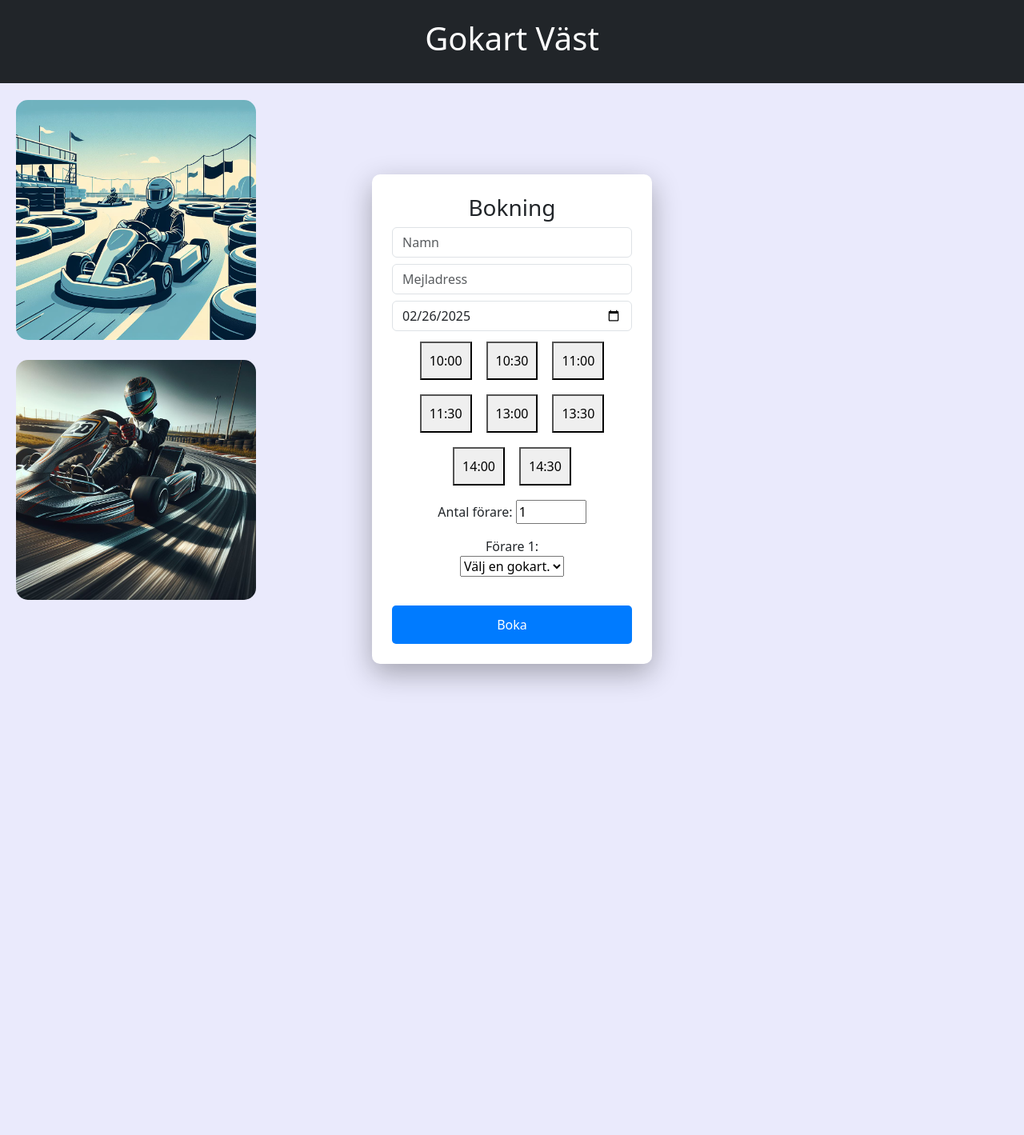
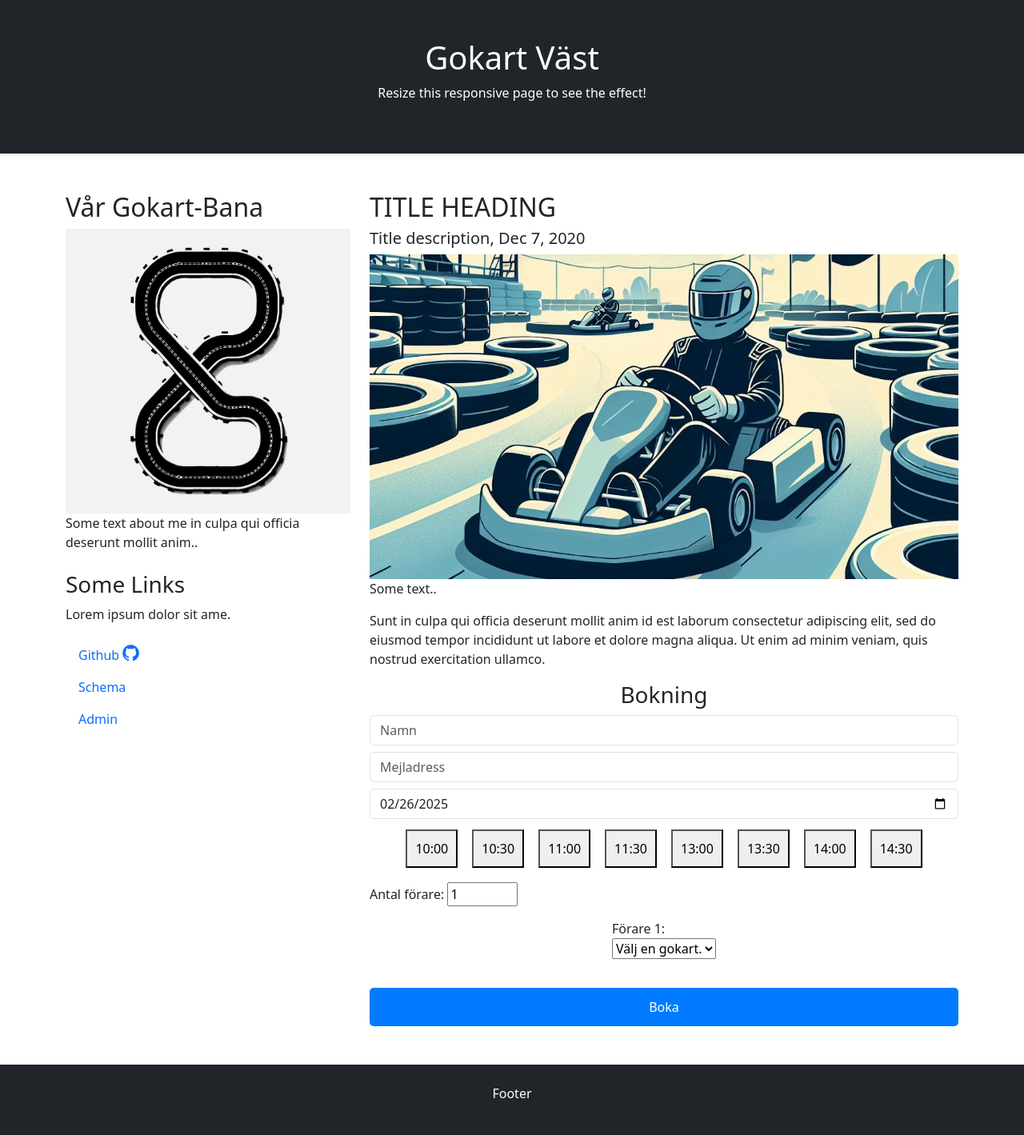
Before and after one commit to EliasDDev/gokart, a Django app: page / in a window 1280 px wide. Shown: the whole page at 80% size. Before the commit the page ends 858 px from the top, so only its background shows below. Run offline with Django 5.2, Linux system fonts and the light colour scheme; data that the repository does not hold is empty.

Commit message:
Added bootstrap template

```diff
--- a/gokart/app/templates/index.html
+++ b/gokart/app/templates/index.html
@@ -1,9 +1,12 @@
 <!DOCTYPE html>
 <html lang="en">
+
 <head>
     <meta charset="UTF-8">
     <meta name="viewport" content="width=device-width, initial-scale=1.0">
     <title>Gokart Väst</title>
+
+    <link rel="stylesheet" href="https://cdnjs.cloudflare.com/ajax/libs/font-awesome/4.7.0/css/font-awesome.min.css">
 
     <!-- Jquery -->
     <script src="https://ajax.googleapis.com/ajax/libs/jquery/3.7.1/jquery.min.js"></script>
@@ -16,13 +19,41 @@
 
     <link rel="stylesheet" href="../static/css/style.css">
 </head>
-<body class="main-page">
-    <div class="container-fluid p-4 bg-dark text-white text-center">
+<div class="p-5 bg-dark text-white text-center">
     <h1>Gokart Väst</h1>
+    <p>Resize this responsive page to see the effect!</p>
 </div>
-    <div class="form-container d-flex justify-content-center align-items-center">
-        <!-- Form Container -->
-        <div class="form-card">
+
+<div class="container mt-5">
+    <div class="row">
+        <div class="col-sm-4">
+            <h2>Vår Gokart-Bana</h2>
+            <img src="../static/assets/image1.png" class="img-fluid" alt="Responsive image">
+            <p>Some text about me in culpa qui officia deserunt mollit anim..</p>
+            <h3 class="mt-4">Some Links</h3>
+            <p>Lorem ipsum dolor sit ame.</p>
+            <ul class="nav nav-pills flex-column">
+                <li class="nav-item">
+                    <a class="nav-link" href="https://github.com/EliasDDev/gokart">Github <i class="fa fa-github" style="font-size:24px"></i></a>
+                </li>
+                <li class="nav-item">
+                    <a class="nav-link" href="{% url 'data' %}">Schema</a>
+                </li>
+                <li class="nav-item">
+                    <a class="nav-link" href="{% url 'admin:index' %}">Admin</a>
+                </li>
+            </ul>
+            <hr class="d-sm-none">
+        </div>
+        <div class="col-sm-8">
+            <h2>TITLE HEADING</h2>
+            <h5>Title description, Dec 7, 2020</h5>
+            <img src="../static/assets/image4.jpeg" class="img-fluid" alt="Responsive image">
+            <p>Some text..</p>
+            <p>Sunt in culpa qui officia deserunt mollit anim id est laborum consectetur adipiscing elit, sed do eiusmod
+                tempor incididunt ut labore et dolore magna aliqua. Ut enim ad minim veniam, quis nostrud exercitation
+                ullamco.</p>
+
             <form method="POST" action="{% url 'book_slot' %}">
                 {% csrf_token %}
                 <h3 class="text-center">Bokning</h3>
@@ -39,22 +70,21 @@
                 <button type="submit" class="submit-btn">Boka</button>
             </form>
         </div>
-
-        <!-- First image -->
-        <div class="first-image">
-            <img src="../static/assets/image4.jpeg" alt="Gokart" class="img-fluid">
+    </div>
 </div>
 
-        <!-- Second image below the first one -->
-        <div class="second-image">
-            <img src="../static/assets/image5.jpeg" alt="Gokart" class="img-fluid">
+<div class="mt-5 p-4 bg-dark text-white text-center">
+    <p>Footer</p>
 </div>
-    </div>
+
 <script>
     // Sätter dagens datum som minsta tillåtna datum
     const today = new Date().toISOString().split('T')[0];
     document.getElementById('datePicker').setAttribute('min', today);
 </script>
+
 <script src="../static/js/main.js"></script>
+
 </body>
+
 </html>
```
Also changed, not shown: gokart/app/static/assets/image4.jpeg. Lines whose indentation alone changed are shown as unchanged.
